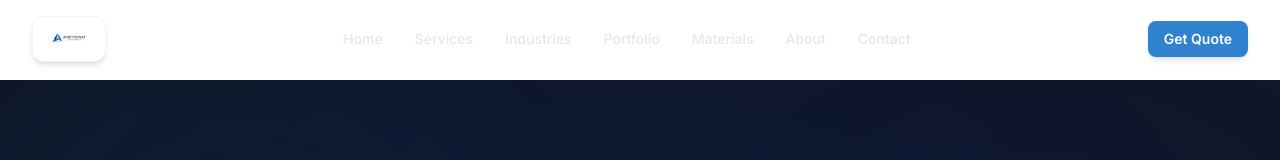
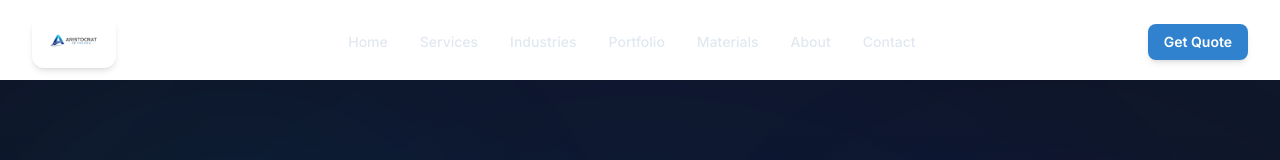
Before and after one commit to sanika388/aristocrat-3d, a Next.js app: page / in a window 1280 px wide. Shown: the top 160 px of the page. Built offline with nearby package versions, Linux system fonts and the light colour scheme.

Commit message:
Optimize logo scaling inside white card badge

```diff
--- a/app/components/Footer.tsx
+++ b/app/components/Footer.tsx
@@ -12,7 +12,7 @@ export default function Footer() {
     <img
       src="/images/new-logo.png"
       alt="Aristocrat 3D Printing Logo"
-                className="h-8 w-auto object-contain"
+      className="h-9 w-auto object-contain scale-110"
     />
   </div>
 </div>
--- a/app/components/Navbar.tsx
+++ b/app/components/Navbar.tsx
@@ -26,13 +26,12 @@ export default function Navbar() {
     >
       <div className="max-w-7xl mx-auto px-4 sm:px-6 lg:px-8 flex items-center justify-between">
 
-        {/* Slim, High-Contrast Frosted Logo Badge */}
         <Link href="/" className="flex items-center gap-2 group">
-          <div className="bg-white px-3 py-1.5 rounded-xl shadow-md border border-slate-100 flex items-center group-hover:scale-105 transition-transform">
+  <div className="bg-white px-3 py-1.5 rounded-xl shadow-md flex items-center group-hover:scale-105 transition-transform">
     <img
       src="/images/new-logo.png"
       alt="Aristocrat 3D Printing Logo"
-              className="h-7 sm:h-8 w-auto object-contain"
+      className="h-8 md:h-10 w-auto object-contain scale-110"
     />
   </div>
 </Link>
```
Lines whose indentation alone changed are shown as unchanged.
